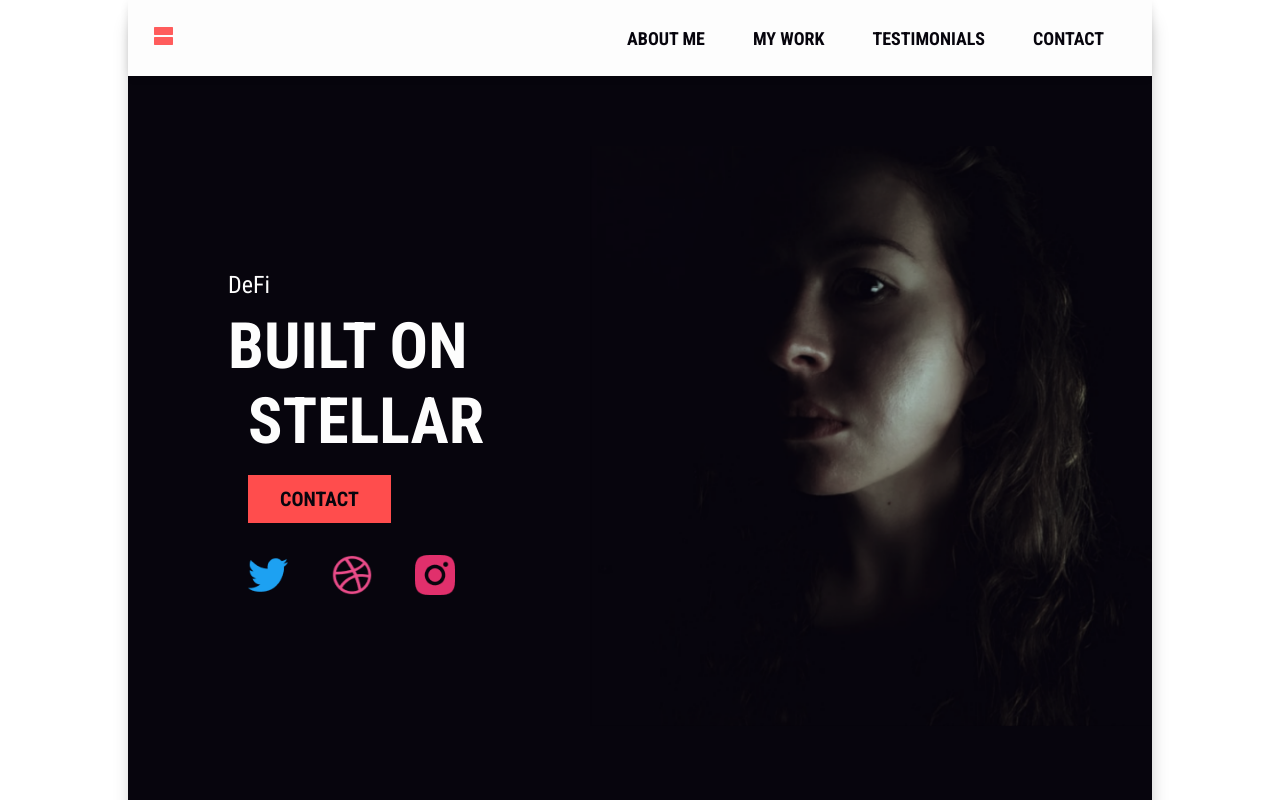
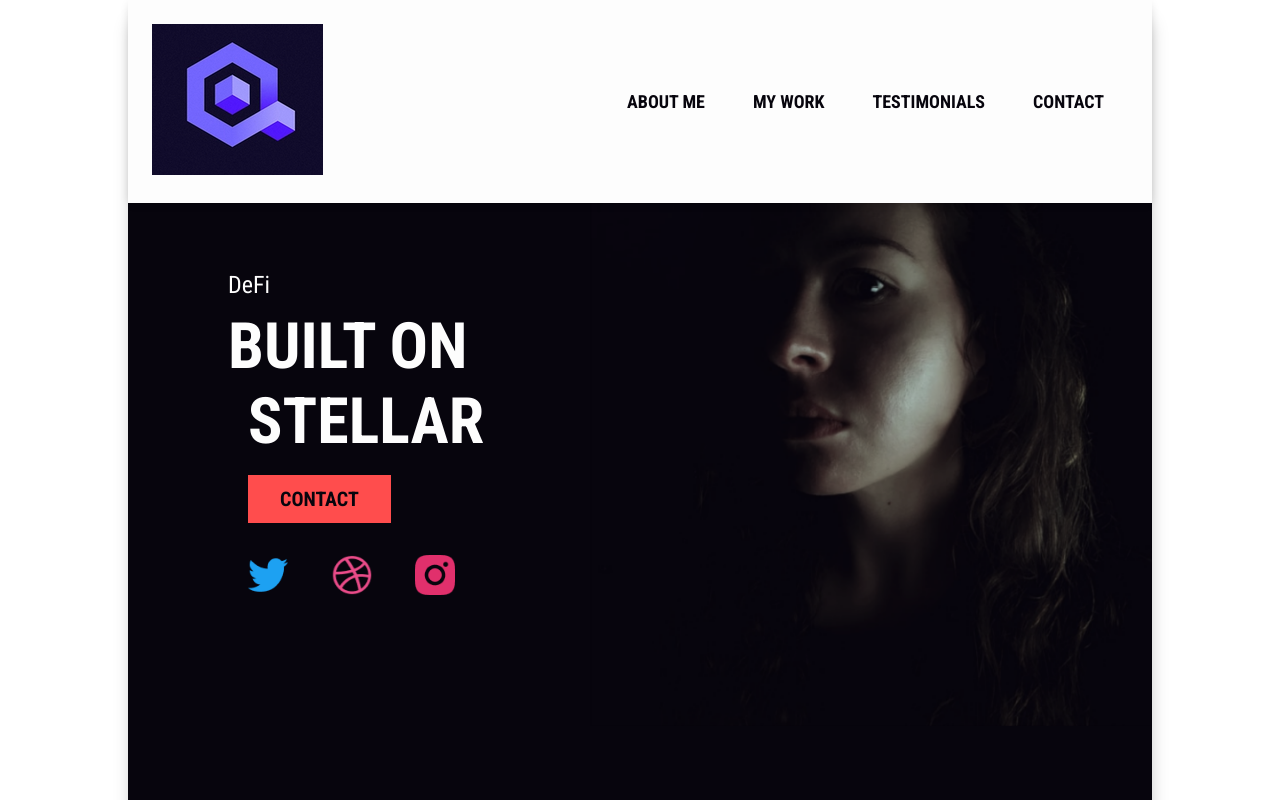
Before and after one commit to github-mks/websitePractice-2, a plain HTML site: page index.html in a window 1280 px wide. Shown: the top 800 px of the page. Drawn offline with nearby package versions, Linux system fonts and the light colour scheme.

Commit message:
new logo

```diff
--- a/index.html
+++ b/index.html
@@ -13,7 +13,7 @@
         <nav class="desktop-nav">
           <div class="logo">
             <a href="#home">
-              <img src="images/logo.png" alt="" />
+              <img src="images/image4.png" alt="" />
             </a>
           </div>
 
```
Also changed, not shown: images/image2.png (added), images/image3.jpg (added), images/image4.png (added).
